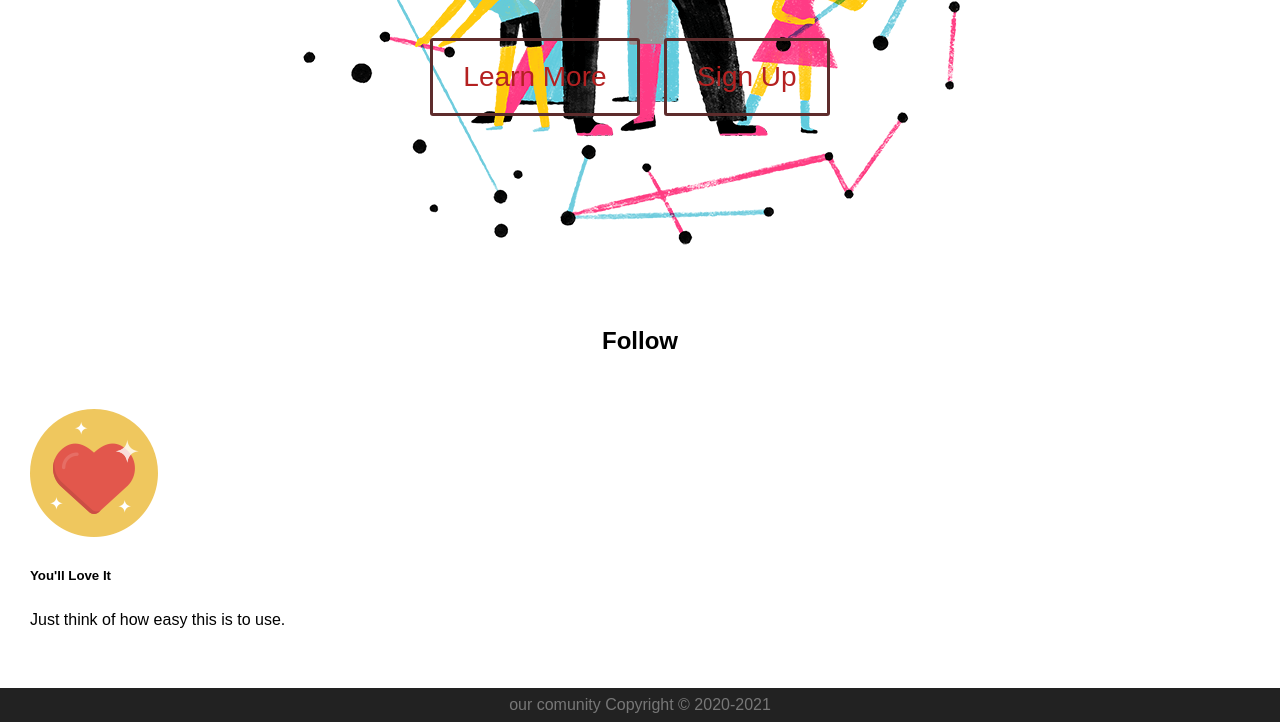
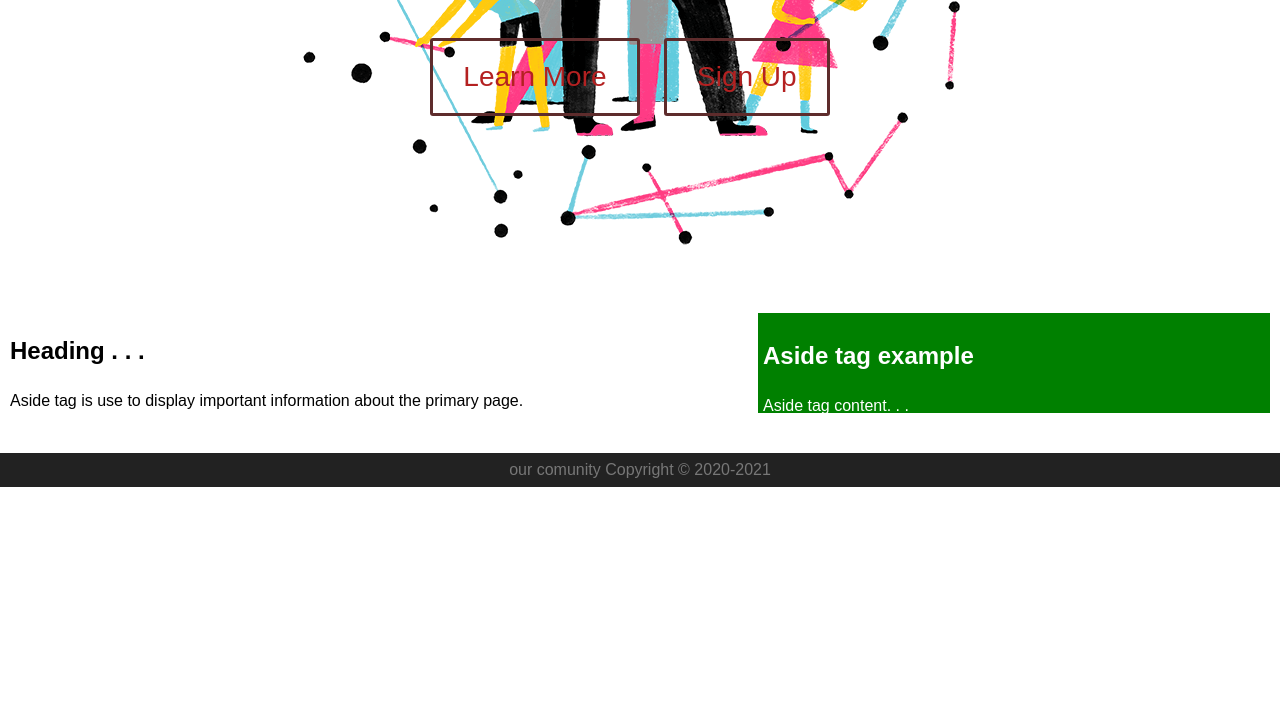
Before and after one commit to murvanessa/WebBranch, a plain HTML site: page index.html in a window 1280 px wide. Shown: the part 652-1374 px from the top of the page. After the commit the page ends 1139 px from the top, so only its background shows below. Drawn offline with Linux system fonts and the light colour scheme.

Commit message:
complet aside

```diff
--- a/css/style.css
+++ b/css/style.css
@@ -106,11 +106,28 @@ nav ul li a:hover{
     padding: 20px 30px;
   }
 
+  article {
+    width: 50%;
+    float: left;
+    padding:10px;
+    float:left;
+}
+aside {
+    float:right;
+    width: 40%;
+    float: right;
+    background-color: green;
+    color: white;
+    padding:5px;
+    margin:10px;
+    height:100px;
+}
+
   /* footer */
 footer{
     background: #222;
     color: #777;
     padding:5px;
-    margin-top:20px;
+    margin-top:150px;
     text-align: center;
 }
--- a/index.html
+++ b/index.html
@@ -41,18 +41,18 @@
           <a href="#">Sign Up</a>
       </div>
     </section>
-
-    <section>
-      <div class="section-header">
-        <h2>Follow</h2>
+    <article>
+        <h1>Heading . . .</h1>
+        <p>Aside tag is use to display important information
+         about the primary page.</p>
+    </article>
+    <aside>
+        <h1>Aside tag example</h1>
+        <p>Aside tag content. . .</p>
+    </aside>
+      </form>
       </div>
-      <div class="feature-box">
-        <img src="img/heart.png" alt="Fun to Use">
-        <h5>You'll Love It</h5>
-        <p>Just think of how easy this is to use.</p>
-      </div>
-    </section>
-
+    </aside>
 
 
   </main>
```
Also changed, not shown: 1 other file.
